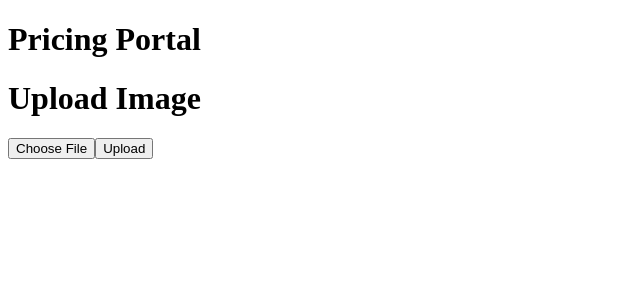
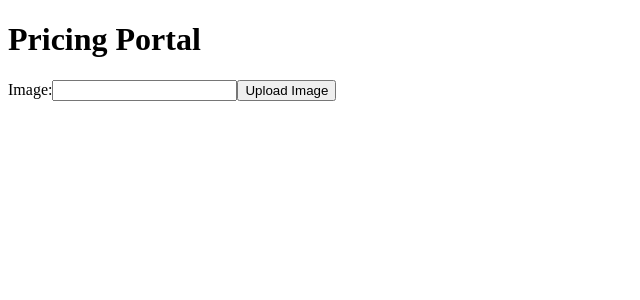
Before and after one commit to EllieChen-Git/frontend-pricing-portal-ERN, a React (Create React App) app: page / in a window 1280 px wide. Shown: the top 300 px of the page, without its empty margins (0-640 px from the left). Built offline with nearby package versions, Linux system fonts and the light colour scheme.

Commit message:
Completed image url upload

```diff
--- a/src/components/UploadImage.js
+++ b/src/components/UploadImage.js
@@ -1,49 +1,40 @@
 import React, { Component } from "react";
-import axios from "axios";
 
 class UploadImage extends Component {
-  state = {
-    selectedFile: null
+  //we include two properties within our state.
+  state = { url: "", imgUrl: null };
+  //we create a handleChange function to grab the value from the input field.
+  handleChange = event => {
+    //we update url on state to event.target.value
+    this.setState({ url: event.target.value });
   };
-
-  fileSelectedHandler = event => {
-    this.setState({
-      selectedFile: event.target.files[0]
+  //we create another function, handleSumbit. This controls what happens after a user clicks the submit button.
+  handleSubmit = event => {
+    //prevent the form from automatically being submitted.
+    event.preventDefault();
+    //this.setState takes a callback function with the argument of state.
+    //this callback function returns the new value of imgUrl.
+    this.setState(state => {
+      return { imgUrl: state.url };
     });
-  };
-
-  fileUploadHandler = () => {
-    const fd = new FormData();
-    fd.append("image", this.state.selectedFile, this.state.selectedFile.name);
-    axios
-      .post("{url}", fd, {
-        onUploadProgress: progressEvent => {
-          console.log(
-            "Upload Progress: " +
-              Math.round((progressEvent.loaded / progressEvent.total) * 100) +
-              "%"
-          );
-        }
-      })
-      .then(res => {
-        console.log(res);
-      });
   };
 
   render() {
     return (
       <>
-        <h1>Upload Image</h1>
-        <div className="App">
-          <input
-            style={{ display: "none" }}
-            type="file"
-            onChange={this.fileSelectedHandler}
-            ref={fileInput => (this.fileInput = fileInput)}
-          />
-          <button onClick={() => this.fileInput.click()}>Choose File</button>
-          <button onClick={this.fileUploadHandler}>Upload</button>
-        </div>
+        <form onSubmit={this.handleSubmit}>
+          <label>
+            Image:
+            <input
+              type="text"
+              value={this.state.value}
+              onChange={this.handleChange}
+            />
+          </label>
+          <input type="submit" value="Upload Image" />
+        </form>
+
+        <img src={this.state.imgUrl} alt="" />
       </>
     );
   }
```
